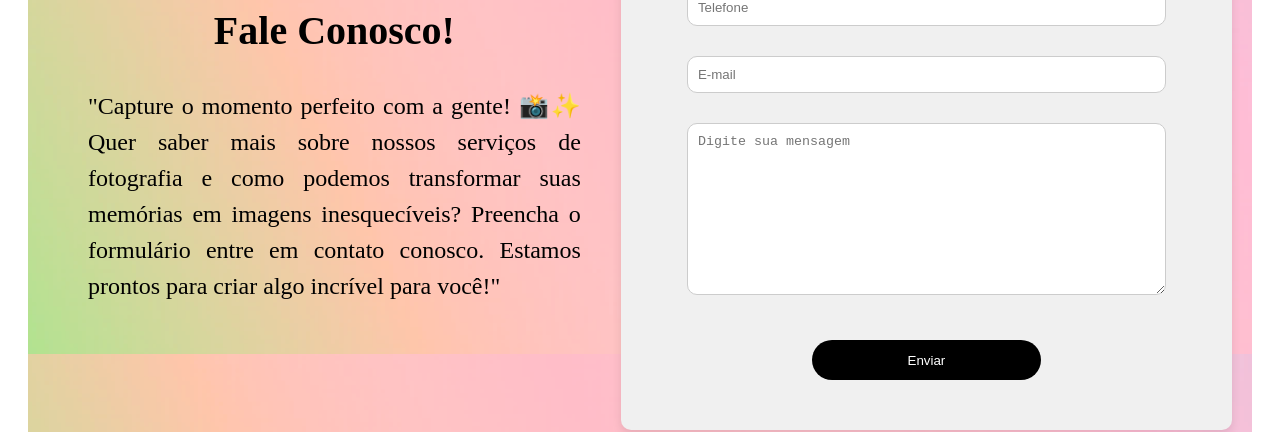
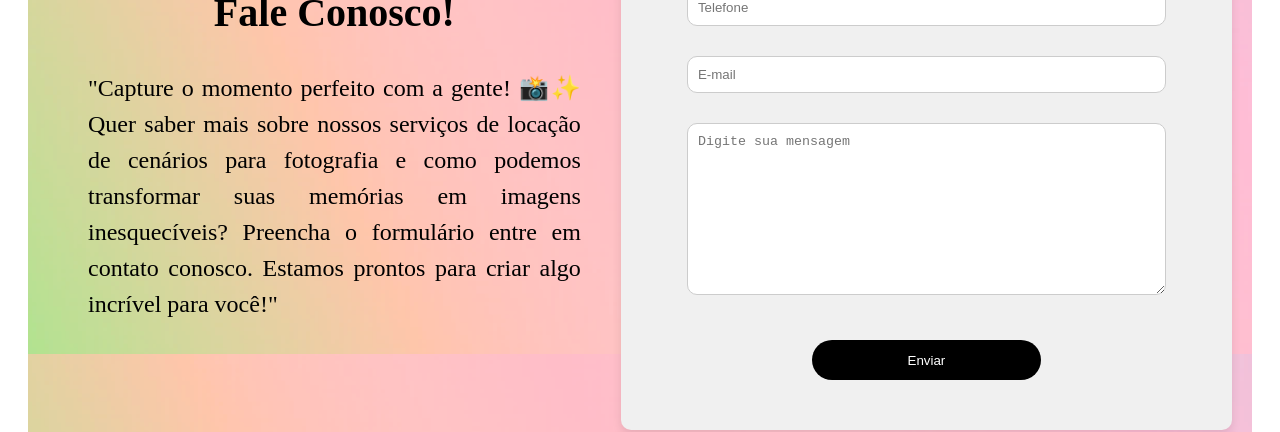
Before and after one commit to WilliamAlvesrez/casa-cenariar-main, a React (Vite) app: page / in a window 1280 px wide. Shown: the part 366-798 px from the top of the page. Built offline with nearby package versions, Linux system fonts and the light colour scheme; no server answers.

Commit message:
alteração texto fale conosco

```diff
--- a/src/Secao_Form/Secao_FaleConosco.jsx
+++ b/src/Secao_Form/Secao_FaleConosco.jsx
@@ -8,7 +8,7 @@ function Secao_FaleConosco() {
             <div className={css['contato-superior']}>
                 <div className={css.detalhesContato}>
                     <h2>Fale Conosco!</h2>
-                    <p>"Capture o momento perfeito com a gente! 📸✨ Quer saber mais sobre nossos serviços de fotografia e como podemos transformar suas memórias em imagens inesquecíveis? Preencha o formulário entre em contato conosco. Estamos prontos para criar algo incrível para você!"</p>
+                    <p>"Capture o momento perfeito com a gente! 📸✨ Quer saber mais sobre nossos serviços de locação de cenários para fotografia e como podemos transformar suas memórias em imagens inesquecíveis? Preencha o formulário entre em contato conosco. Estamos prontos para criar algo incrível para você!"</p>
                 </div>
                 <div className={css['secao-form']}>
                     <Secao_Form />
```
